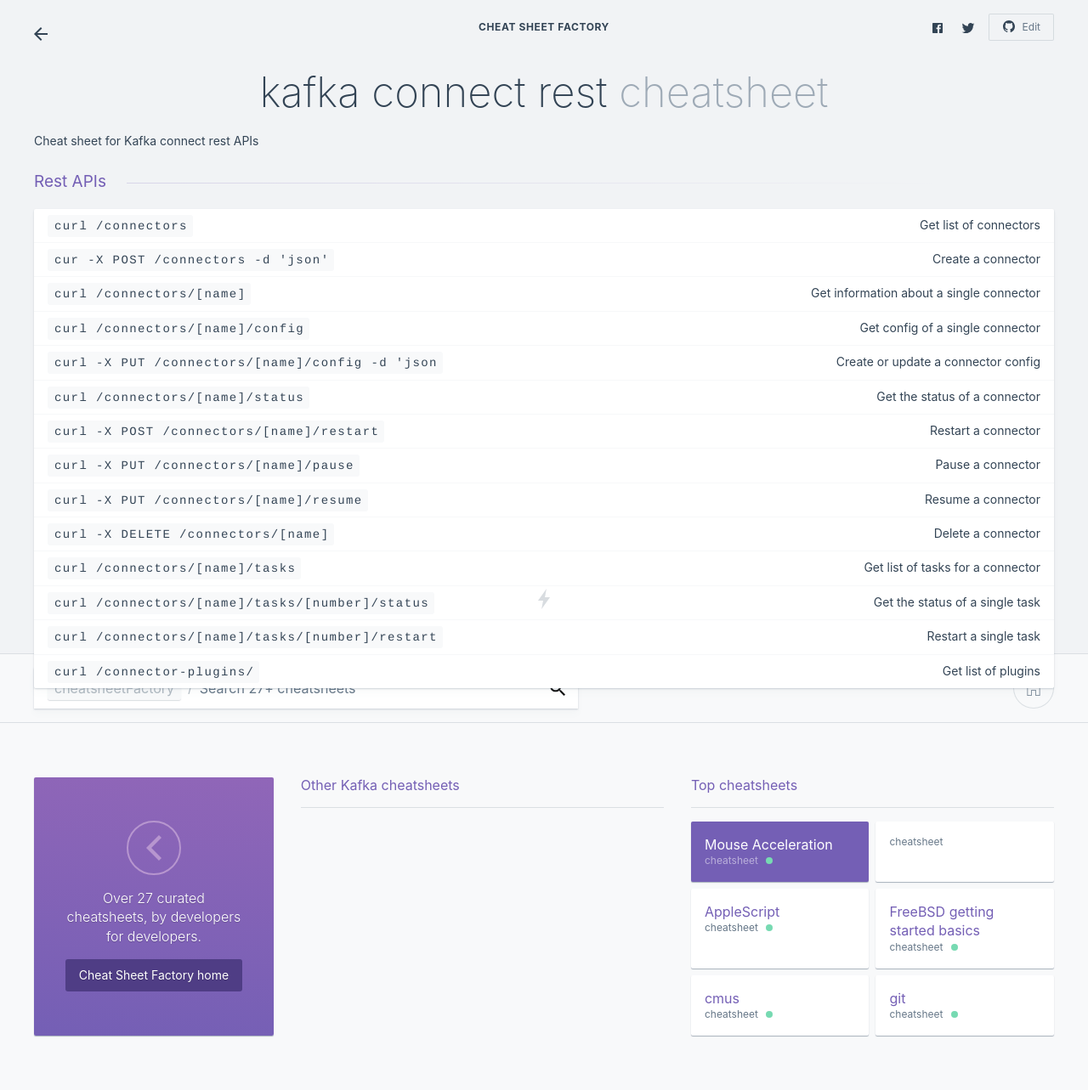
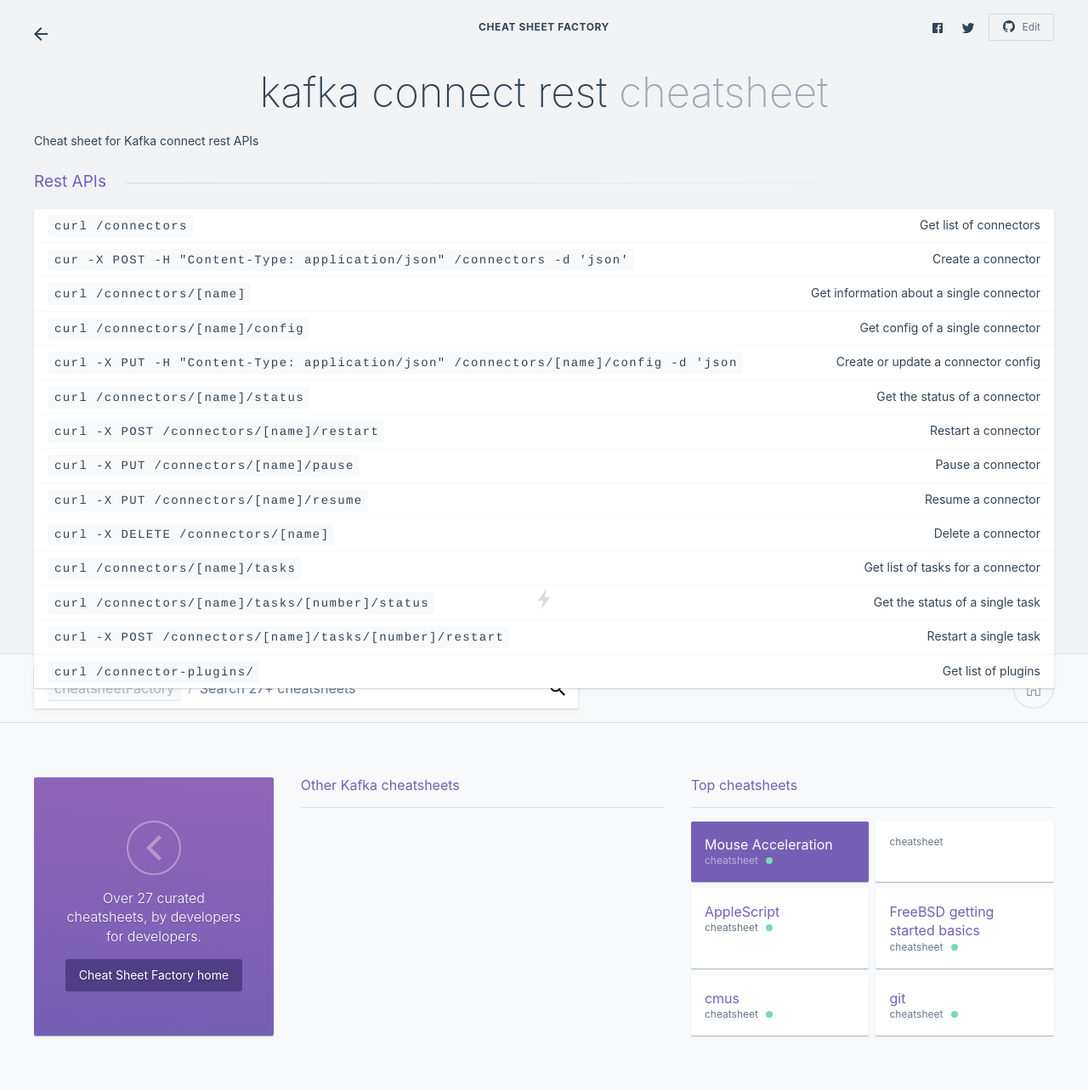
Before and after one commit to kasramp/cheat-sheet-factory, a Jekyll site: the page built from kafka/kafka-connect-rest.md, in a window 1280 px wide. Shown: the whole page at 85% size. Built offline with Jekyll 4.4.1, drawn with Linux system fonts in a browser that asks for light colours.

Commit message:
Fix some errors

```diff
--- a/kafka/kafka-connect-rest.md
+++ b/kafka/kafka-connect-rest.md
@@ -18,10 +18,10 @@ Shortcuts
 ### Rest APIs
 
 | `curl /connectors` | Get list of connectors |
-| `cur -X POST /connectors -d 'json'` | Create a connector |
+| `cur -X POST -H "Content-Type: application/json" /connectors -d 'json'` | Create a connector |
 | `curl /connectors/[name]` | Get information about a single connector |
 | `curl /connectors/[name]/config` | Get config of a single connector |
-| `curl -X PUT /connectors/[name]/config -d 'json` | Create or update a connector config |
+| `curl -X PUT -H "Content-Type: application/json" /connectors/[name]/config -d 'json` | Create or update a connector config |
 | `curl /connectors/[name]/status` | Get the status of a connector |
 | `curl -X POST /connectors/[name]/restart` | Restart a connector |
 | `curl -X PUT /connectors/[name]/pause` | Pause a connector |
@@ -29,6 +29,6 @@ Shortcuts
 | `curl -X DELETE /connectors/[name]` | Delete a connector |
 | `curl /connectors/[name]/tasks` | Get list of tasks for a connector |
 | `curl /connectors/[name]/tasks/[number]/status` | Get the status of a single task |
-| `curl /connectors/[name]/tasks/[number]/restart` | Restart a single task |
+| `curl -X POST /connectors/[name]/tasks/[number]/restart` | Restart a single task |
 | `curl /connector-plugins/` | Get list of plugins |
 {: .-shortcuts}
```
